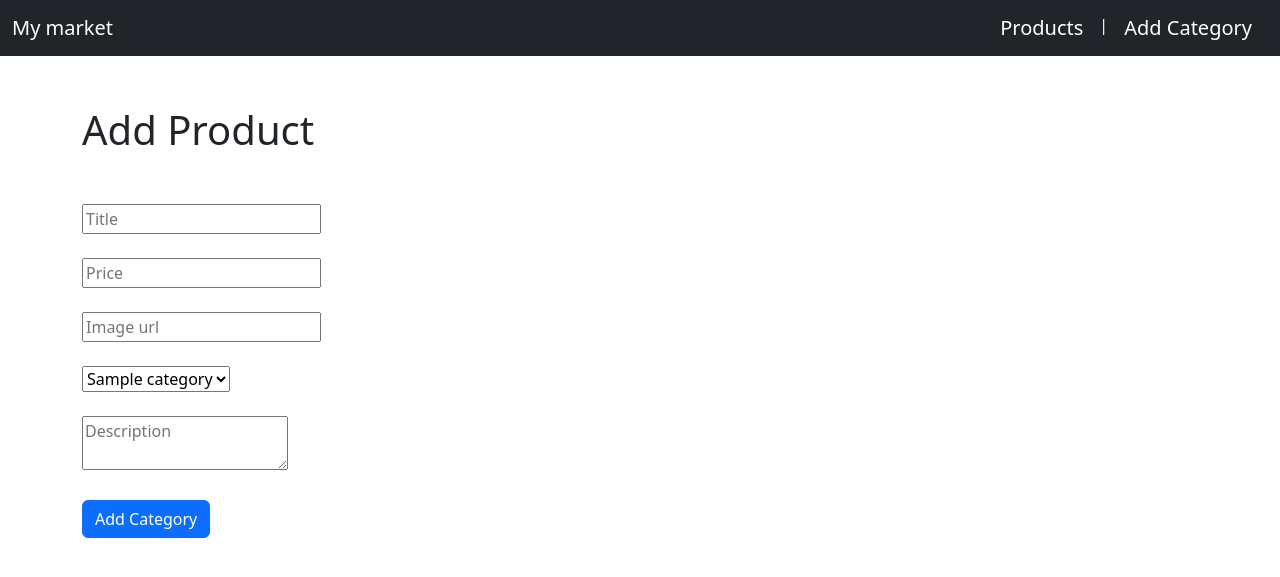
After one commit to dadya12/AtFirst_lab54, a Django app: a page that uses webapp/templates/product_add_view.html in a window 1280 px wide. The commit adds this page. Shown: the top 577 px of the page. Run offline with Django 5.2, Linux system fonts and the light colour scheme; tables that the repository leaves empty hold one stand-in row (values such as "Sample post").

Commit message:
Реализовал создание продукта

```diff
--- a/webapp/templates/category_add_view.html
+++ b/webapp/templates/category_add_view.html
@@ -12,7 +12,7 @@
     <h1 style="margin-top: 50px; margin-bottom: 50px">Add Category</h1>
     <form method="post" action="{% url 'add_category' %}">
     {% csrf_token %}
-    <input type="text" name="title" placeholder="Title">
+    <input type="text" name="title" placeholder="Title" required>
     <br>
     <br>
     <textarea name="description" placeholder="Description"></textarea>
--- /dev/null
+++ b/webapp/templates/product_add_view.html
@@ -0,0 +1,36 @@
+{% extends 'base.html' %}
+
+{% block title %}Create Category{% endblock %}
+
+{% block navbar %}
+    <a class="navbar-brand" href="{% url 'home' %}">Products</a>
+    <span style="color: white; margin-top: 5px; margin-right: 16px">|</span>
+    <a class="navbar-brand" href="{% url 'add_category' %}">Add Category</a>
+{% endblock %}
+
+{% block content_2 %}
+    <h1 style="margin-top: 50px; margin-bottom: 50px">Add Product</h1>
+    <form method="post" action="{% url 'add_product' %}">
+        {% csrf_token %}
+        <input type="text" name="title" placeholder="Title" required>
+        <br>
+        <br>
+        <input type="number" name="cost" placeholder="Price" required>
+        <br>
+        <br>
+        <input type="url" name="imagine" placeholder="Image url" required>
+        <br>
+        <br>
+        <select name="category_id" id="" required>
+            {% for cat in category %}
+                <option value="{{ cat.id }}">{{ cat.title }}</option>
+            {% endfor %}
+        </select>
+        <br>
+        <br>
+        <textarea name="description" placeholder="Description"></textarea>
+        <br>
+        <br>
+        <button type="submit" class="btn btn-primary">Add Category</button>
+    </form>
+{% endblock %}
--- a/webapp/templates/product_view.html
+++ b/webapp/templates/product_view.html
@@ -5,7 +5,7 @@
 {% block navbar %}
     <a class="navbar-brand" href="{% url 'home' %}">Products</a>
     <span style="color: white; margin-top: 5px; margin-right: 16px">|</span>
-    <a class="navbar-brand" href="">Add Products</a>
+    <a class="navbar-brand" href="{% url 'add_product' %}">Add Products</a>
     <span style="color: white; margin-top: 5px; margin-right: 16px">|</span>
     <a class="navbar-brand" href="{% url 'add_category' %}">Add Category</a>
 {% endblock %}
--- a/webapp/templates/products_view.html
+++ b/webapp/templates/products_view.html
@@ -5,7 +5,7 @@
 {% block navbar %}
     <a class="navbar-brand" href="{% url 'home' %}">Products</a>
     <span style="color: white; margin-top: 5px; margin-right: 16px">|</span>
-    <a class="navbar-brand" href="">Add Products</a>
+    <a class="navbar-brand" href="{% url 'add_product' %}">Add Products</a>
     <span style="color: white; margin-top: 5px; margin-right: 16px">|</span>
     <a class="navbar-brand" href="{% url 'add_category' %}">Add Category</a>
 {% endblock %}
--- a/webapp/urls.py
+++ b/webapp/urls.py
@@ -1,9 +1,10 @@
 from django.urls import path
-from webapp.views import home, detail, add_category
+from webapp.views import home, detail, add_category, add_product
 
 urlpatterns = [
     path('', home, name='home'),
     path('products/', home, name='home_oke'),
     path('products/<int:pk>/', detail, name='detail'),
     path('categories/add/', add_category, name='add_category'),
+    path('/products/add,', add_product, name='add_product'),
 ]
--- a/webapp/views.py
+++ b/webapp/views.py
@@ -21,3 +21,18 @@ def add_category(request):
             description=request.POST.get('description'),
         )
         return redirect('home')
+
+
+def add_product(request):
+    if request.method == 'GET':
+        category = Category.objects.all()
+        return render(request, 'product_add_view.html', {'category': category})
+    elif request.method == "POST":
+        Product.objects.create(
+            title=request.POST.get('title'),
+            description=request.POST.get('description'),
+            cost=request.POST.get('cost'),
+            category_id=request.POST.get('category_id'),
+            imagine=request.POST.get('imagine'),
+        )
+        return redirect('home')
```
